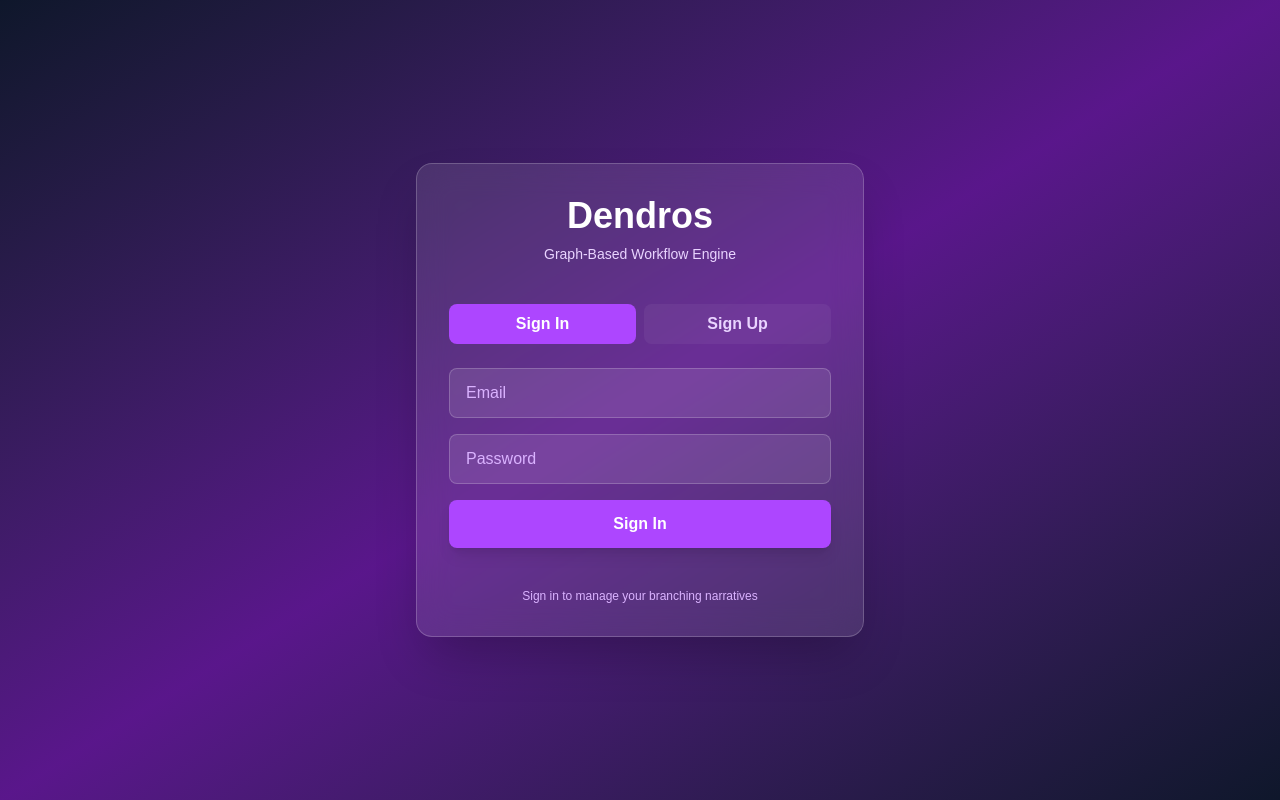
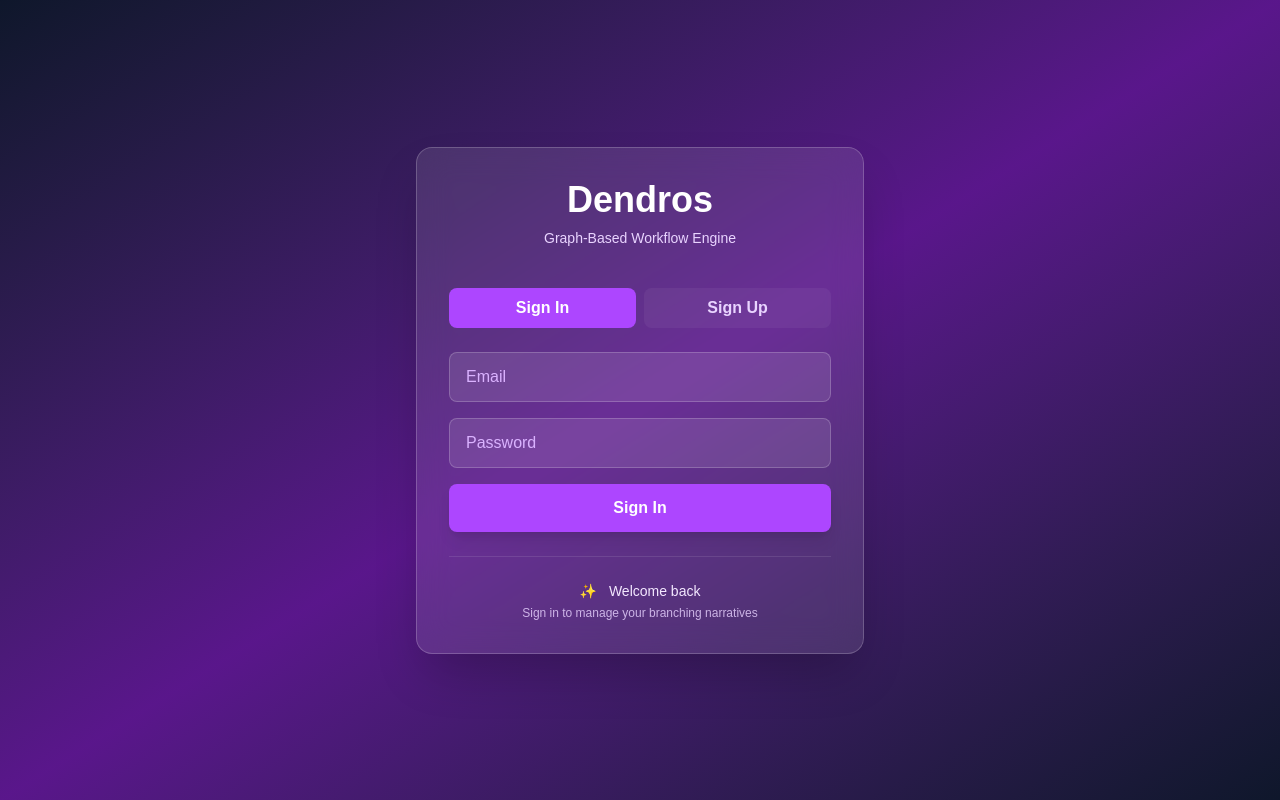
Before and after one commit to SweetieBirdX/Dendros, a Next.js app: page /login in a window 1280 px wide. Built offline with nearby package versions, Linux system fonts and the light colour scheme; no server answers.

Commit message:
style(login): enhance UI & validation, silence auth errors - Update login footer styling for better contrast - Implement custom form validation behavior - Restore English error messages & handle invalid-credential - Remove explicit console.error in auth context

```diff
--- a/app/login/page.tsx
+++ b/app/login/page.tsx
@@ -24,6 +24,17 @@ export default function LoginPage() {
     const handleSubmit = async (e: React.FormEvent) => {
         e.preventDefault();
         setError('');
+        // Manual Validation to replace browser default
+        if (!email || !password) {
+            setError('Please fill in all required fields');
+            return;
+        }
+
+        if (isSignUp && !confirmPassword) {
+            setError('Please fill in all required fields');
+            return;
+        }
+
         setIsSubmitting(true);
 
         try {
@@ -59,6 +70,9 @@ export default function LoginPage() {
                     break;
                 case 'auth/wrong-password':
                     setError('Incorrect password');
+                    break;
+                case 'auth/invalid-credential':
+                    setError('Invalid email or password');
                     break;
                 case 'auth/weak-password':
                     setError('Password is too weak');
@@ -98,8 +112,8 @@ export default function LoginPage() {
                                     setError('');
                                 }}
                                 className={`flex-1 py-2 px-4 rounded-lg font-semibold transition-all ${!isSignUp
-                                        ? 'bg-purple-500 text-white'
-                                        : 'bg-white/5 text-purple-200 hover:bg-white/10'
+                                    ? 'bg-purple-500 text-white'
+                                    : 'bg-white/5 text-purple-200 hover:bg-white/10'
                                     }`}
                             >
                                 Sign In
@@ -110,15 +124,15 @@ export default function LoginPage() {
                                     setError('');
                                 }}
                                 className={`flex-1 py-2 px-4 rounded-lg font-semibold transition-all ${isSignUp
-                                        ? 'bg-purple-500 text-white'
-                                        : 'bg-white/5 text-purple-200 hover:bg-white/10'
+                                    ? 'bg-purple-500 text-white'
+                                    : 'bg-white/5 text-purple-200 hover:bg-white/10'
                                     }`}
                             >
                                 Sign Up
                             </button>
                         </div>
 
-                        <form onSubmit={handleSubmit} className="space-y-4">
+                        <form onSubmit={handleSubmit} className="space-y-4" noValidate>
                             <div>
                                 <input
                                     type="email"
@@ -170,12 +184,25 @@ export default function LoginPage() {
                         </form>
                     </div>
 
-                    <p className="text-xs text-purple-300 pt-4">
-                        {isSignUp
-                            ? 'Create an account to start building branching narratives'
-                            : 'Sign in to manage your branching narratives'
-                        }
-                    </p>
+                    <div className="pt-6 border-t border-white/10 mt-6">
+                        <p className="text-sm text-purple-100 font-medium">
+                            {isSignUp ? (
+                                <>
+                                    🚀 <span className="ml-2">Ready to start?</span>
+                                    <span className="block text-purple-200/80 text-xs mt-1 font-normal">
+                                        Create an account to start building branching narratives
+                                    </span>
+                                </>
+                            ) : (
+                                <>
+                                    ✨ <span className="ml-2">Welcome back</span>
+                                    <span className="block text-purple-200/80 text-xs mt-1 font-normal">
+                                        Sign in to manage your branching narratives
+                                    </span>
+                                </>
+                            )}
+                        </p>
+                    </div>
                 </div>
             </div>
         </div>
--- a/contexts/AuthContext.tsx
+++ b/contexts/AuthContext.tsx
@@ -52,7 +52,6 @@ export function AuthProvider({ children }: { children: React.ReactNode }) {
         try {
             await signInWithEmailAndPassword(auth, email, password);
         } catch (error) {
-            console.error('Error signing in:', error);
             throw error;
         }
     };
```
